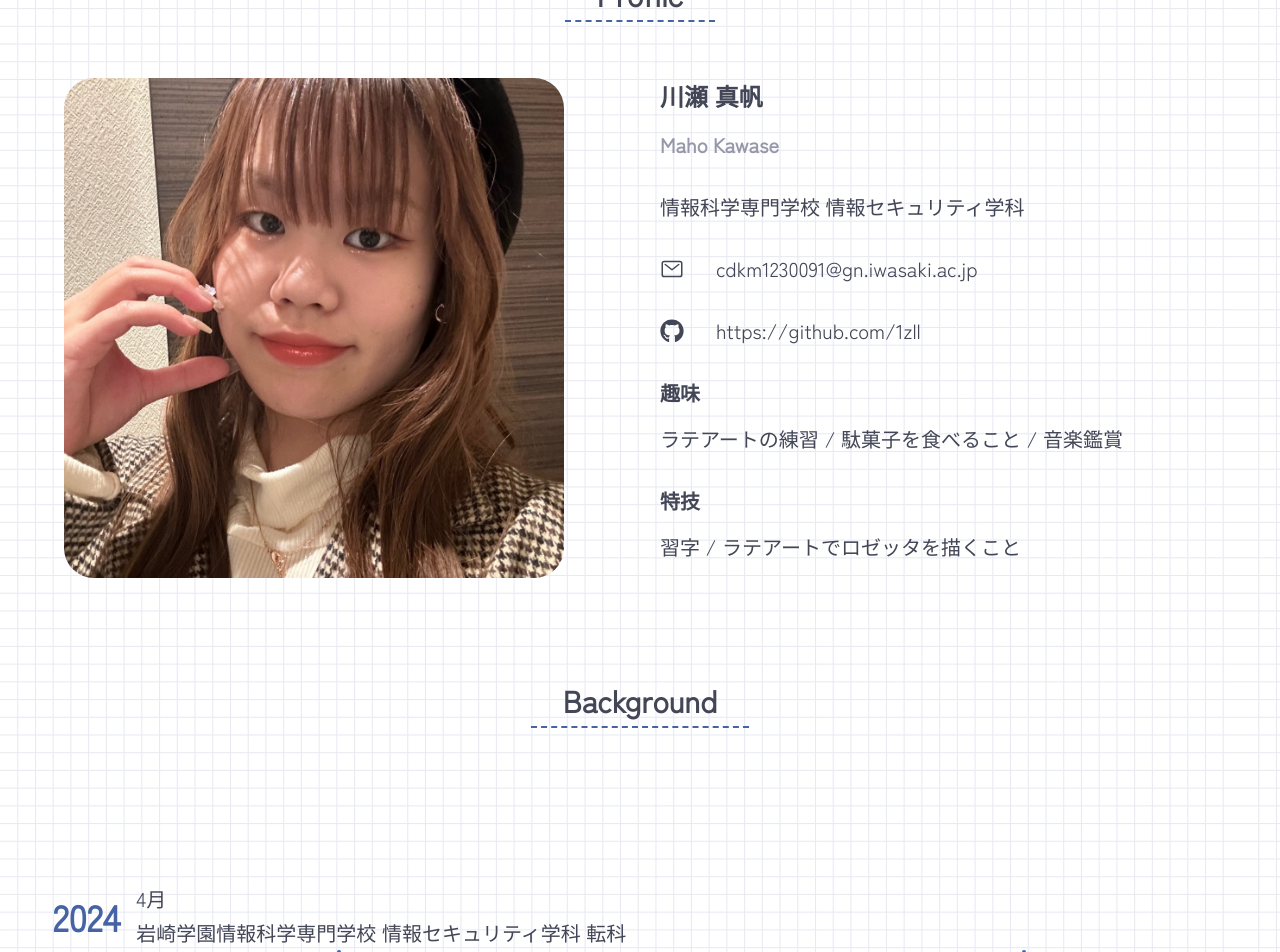
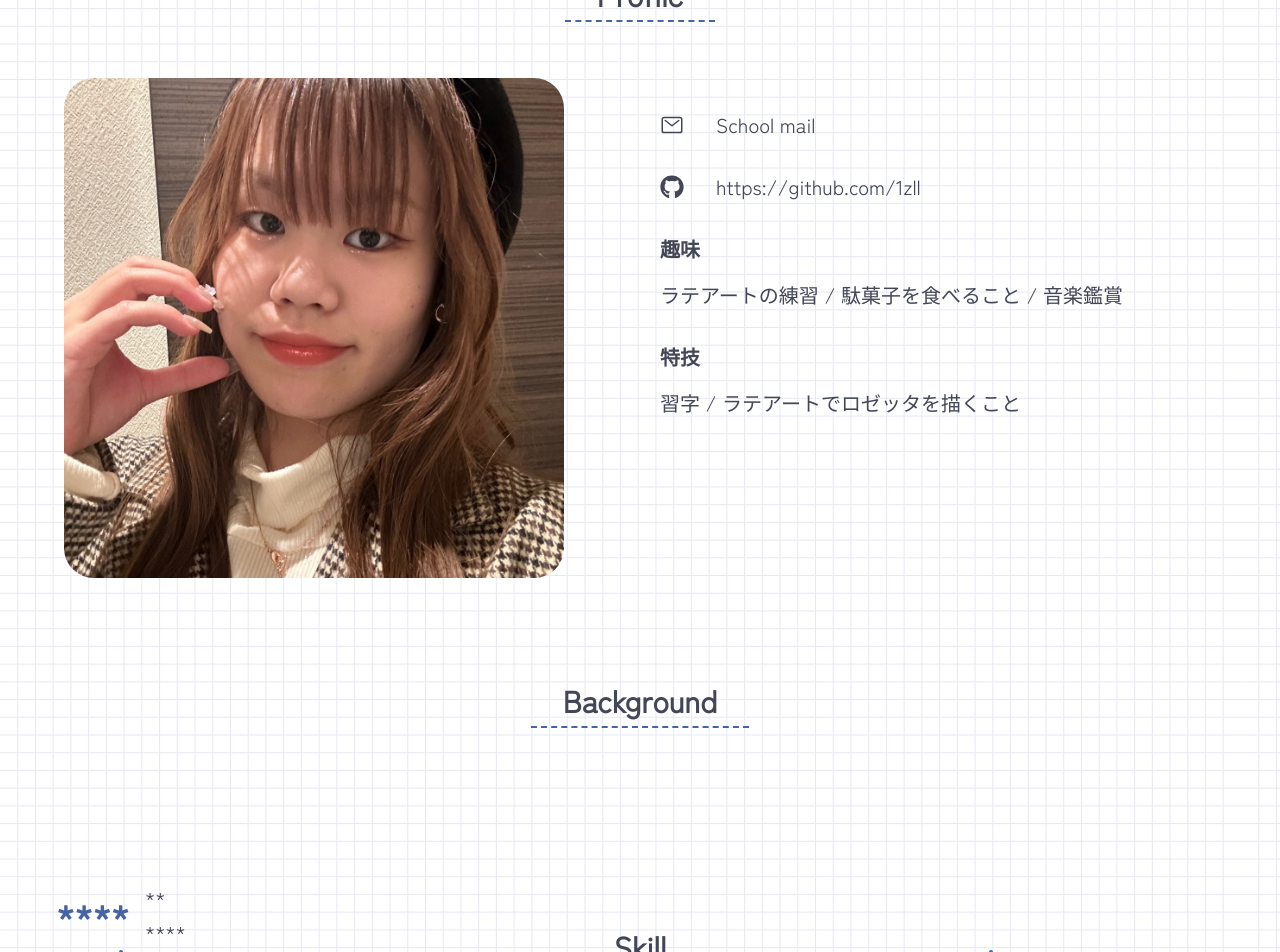
Before and after one commit to 1zll/my-portfolio, a React (Vite) app: page /profile in a window 1280 px wide. Shown: the part 80-1032 px from the top of the page. Built offline with nearby package versions, Linux system fonts and the light colour scheme.

Commit message:
remove personal info for public

```diff
--- a/src/components/HistoryScroll.jsx
+++ b/src/components/HistoryScroll.jsx
@@ -3,18 +3,8 @@ import { useEffect, useRef } from "react";
 
 //内容
 const timelineItems = [
-    { year: "2020", month: "3月", label: "横浜市立下瀬谷中学校 卒業" },
-    { year: "2020", month: "4月", label: "神奈川県立藤沢総合高等学校 入学" },
-    { year: "2020", month: "12月", label: "硬筆書写技能検定試験 2級 合格" },
-    { year: "2020", month: "12月", label: "毛筆書写技能検定試験 2級 合格" },
-    { year: "2022", month: "1月", label: "全商 情報処理検定試験 2級 合格" },
-    { year: "2022", month: "11月", label: "全商 ビジネス計算実務検定試験 2級 合格" },
-    { year: "2023", month: "3月", label: "神奈川県立藤沢総合高等学校 卒業" },
-    { year: "2023", month: "4月", label: "岩崎学園情報科学専門学校 情報処理科 入学" },
-    { year: "2023", month: "9月", label: "普通自動車第一種運転運転免許 取得" },
-    { year: "2023", month: "11月", label: "基本情報処理技術者試験 合格" },
-    { year: "2024", month: "4月", label: "岩崎学園情報科学専門学校 情報セキュリティ学科 転科" },
-    { year: "2027", month: "3月", label: "岩崎学園情報科学専門学校 情報セキュリティ学科 卒業見込み" },
+    { year: "****", month: "**", label: "****" },
+    { year: "****", month: "**", label: "****" },
 ];
 
 const HistoryScroll = () => {
--- a/src/pages/Home.jsx
+++ b/src/pages/Home.jsx
@@ -48,14 +48,14 @@ const Home = () => {
                             fontSize={{ base: "lg", md: "2xl" }}
                             mb={{ base: 6, md: 8 }}
                         >
-                            川瀬 真帆
+                            {/*name */}
                         </Text>
                         <Text
                             fontWeight="normal"
                             fontSize={{ base: "sm", md: "md" }}
                             mb={{ base: 6, md: 8 }}
                         >
-                            情報科学専門学校 情報セキュリティ学科
+                            {/*School name */}
                         </Text>
                         <Text
                             whiteSpace="pre-line"
--- a/src/pages/Profile.jsx
+++ b/src/pages/Profile.jsx
@@ -45,7 +45,7 @@ const Profile = () => {
                         fontSize={{ base: "xl", md: "2xl" }}
                         mb={{ base: 2, md: 4 }}
                     >
-                        川瀬 真帆
+                        {/*name */}
                     </Text>
                     <Text
                         fontWeight="semibold"
@@ -53,14 +53,14 @@ const Profile = () => {
                         fontSize={{ base: "md", md: "xl" }}
                         mb={{ base: 6, md: 8 }}
                     >
-                        Maho Kawase
+                        {/*English name */}
                     </Text>
                     <Text
                         fontWeight="normal"
                         fontSize={{ base: "md", md: "xl" }}
                         mb={{ base: 6, md: 8 }}
                     >
-                        情報科学専門学校 情報セキュリティ学科
+                        {/*School name */}
                     </Text>
                     {/* メールアドレス */}
                     <Box
@@ -73,7 +73,7 @@ const Profile = () => {
 
                     >
                         <IoMailOutline size={24} />
-                        <Text>cdkm1230091@gn.iwasaki.ac.jp</Text>
+                        <Text>School mail</Text>
                     </Box>
                     {/* Github */}
                     <Box
```
